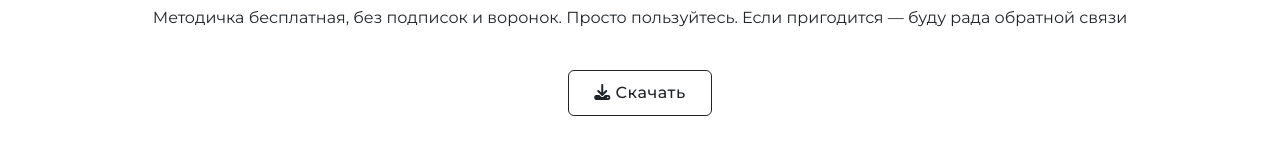
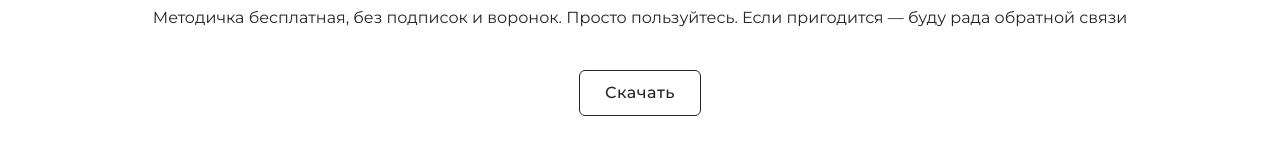
Before and after one commit to TylerIsaac/LK-Strategics, a plain HTML site: page docs/index.html in a window 1280 px wide. Shown: the part 5480-5646 px from the top of the page. Drawn offline with nearby package versions, Linux system fonts and the light colour scheme.

Commit message:
removed download icon

```diff
--- a/docs/index.html
+++ b/docs/index.html
@@ -496,9 +496,7 @@
           target="_blank"
           rel="noopener noreferrer"
           data-aos="zoom-in"
-          download
-        >
-        <i class="fa-solid fa-download"></i>&nbsp</i>Скачать
+          >Скачать
         </a>
       </div>
     </section>
```
